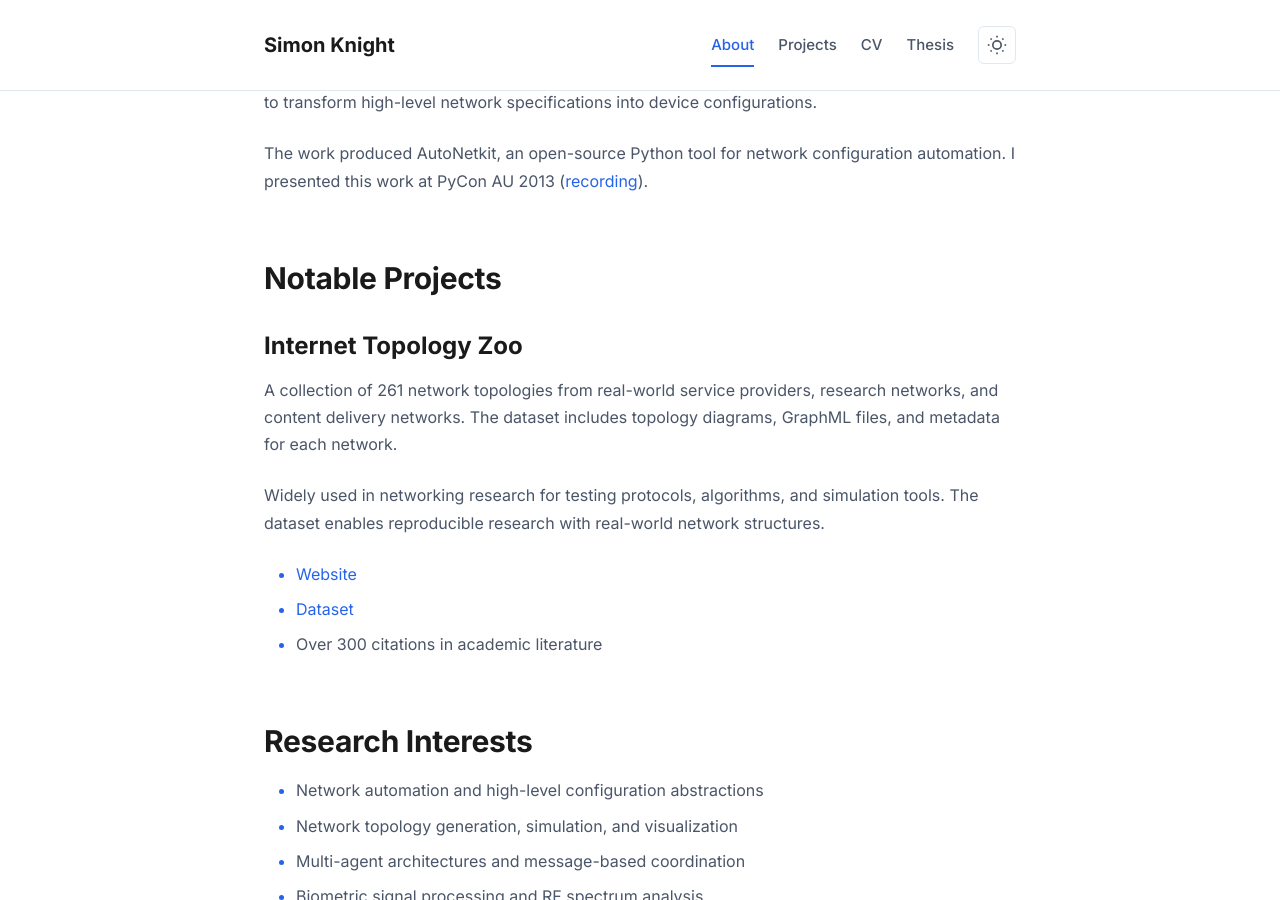
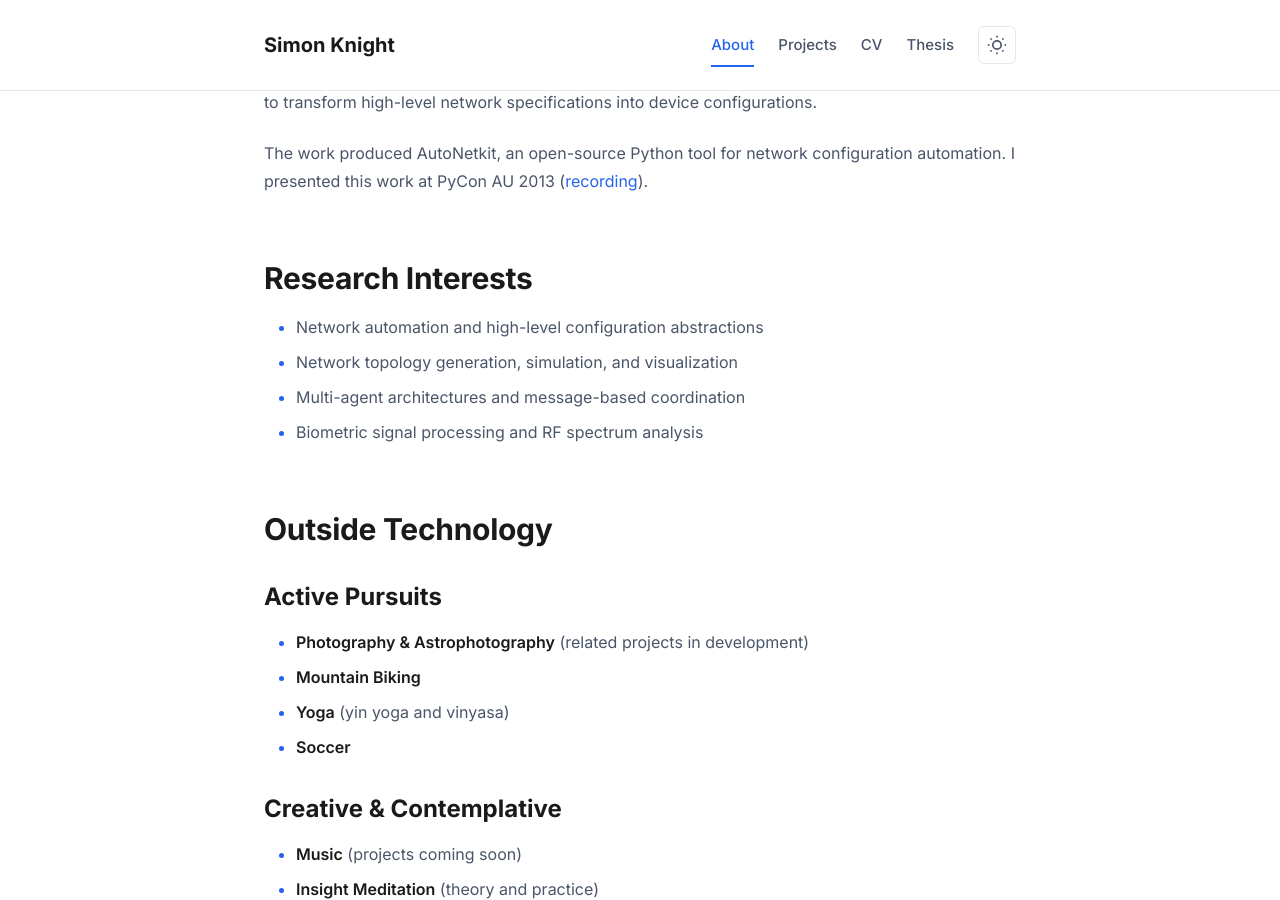
Before and after one commit to sk2/sk2.github.com, a Jekyll site: the page built from index.md, in a window 1280 px wide and 900 px high, scrolled down 1725 px. Built offline with Jekyll 4.4.1, drawn with Linux system fonts in a browser that asks for light colours; our own code applies the rules of GitHub Pages for plain Markdown files.

Commit message:
refactor: move Internet Topology Zoo to projects page
Move from homepage Notable Projects section to projects.md
Legacy section where it fits better with other PhD-era work.

Also remove 'Used in Cisco's VIRL project' from AutoNetkit
summary on projects page.

Co-Authored-By: Claude Sonnet 4.5 <noreply@anthropic.com>

```diff
--- a/index.md
+++ b/index.md
@@ -53,18 +53,6 @@ I completed my PhD at the University of South Australia in 2017. My thesis, *Abs
 
 The work produced AutoNetkit, an open-source Python tool for network configuration automation. I presented this work at PyCon AU 2013 ([recording](https://www.youtube.com/watch?v=EGK5jjyUBCQ)).
 
-## Notable Projects
-
-### Internet Topology Zoo
-
-A collection of 261 network topologies from real-world service providers, research networks, and content delivery networks. The dataset includes topology diagrams, GraphML files, and metadata for each network.
-
-Widely used in networking research for testing protocols, algorithms, and simulation tools. The dataset enables reproducible research with real-world network structures.
-
-- [Website](http://www.topology-zoo.org/)
-- [Dataset](http://www.topology-zoo.org/dataset.html)
-- Over 300 citations in academic literature
-
 ## Research Interests
 
 - Network automation and high-level configuration abstractions
```
Also changed, not shown: projects.md (+10 -1 lines).
